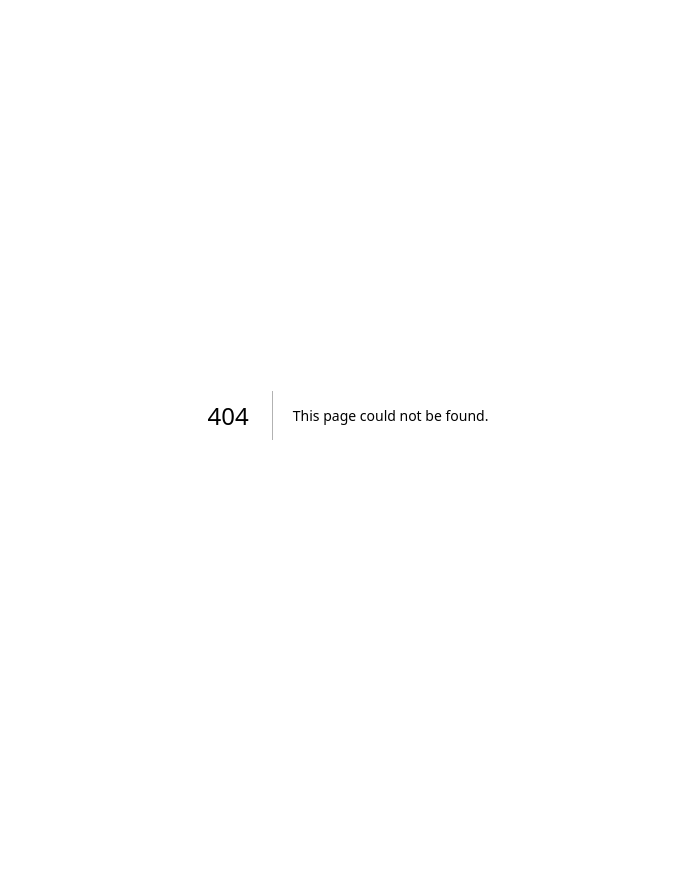
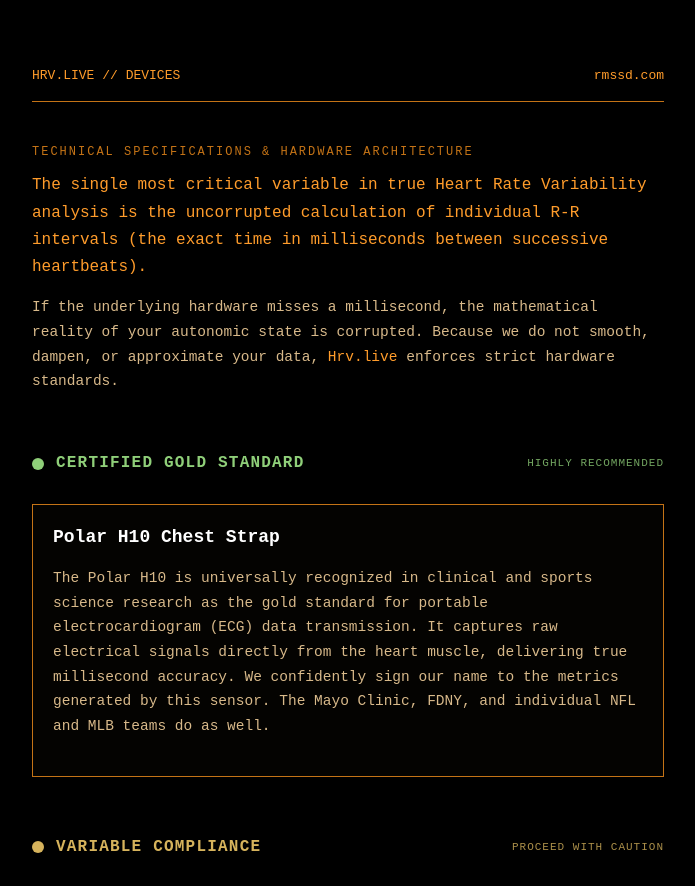
Before and after one commit to hetviprajapati/hrv-live, a Next.js app: page /beta/devices in a window 1280 px wide. Before the commit this address had no page. Shown: the top 886 px of the page, without its empty margins (292-987 px from the left). Before the commit the page ends 830 px from the top, so only its background shows below. Built offline with nearby package versions, Linux system fonts and the light colour scheme.

Commit message:
Added device page

```diff
--- /dev/null
+++ b/src/app/beta/devices/devices.css
@@ -0,0 +1,328 @@
+.device-page {
+  min-height: 100vh;
+  background: var(--bg);
+  color: var(--orange);
+  font-family: 'Courier New', monospace;
+  line-height: 1.7;
+}
+
+.device-page *,
+.device-page *::before,
+.device-page *::after {
+  box-sizing: border-box;
+}
+
+.device-wrap {
+  max-width: 680px;
+  margin: 0 auto;
+  padding: 50px 24px 100px;
+}
+
+/* Header */
+
+.device-header {
+  display: flex;
+  justify-content: space-between;
+  align-items: center;
+  gap: 20px;
+
+  font-size: 13px;
+
+  border-bottom: 1px solid var(--dim-orange);
+
+  padding-bottom: 14px;
+  margin-bottom: 40px;
+}
+
+.device-header a {
+  color: var(--orange);
+  text-decoration: none;
+}
+
+p a {
+  color: var(--orange);
+  text-decoration: none;
+  &:hover {
+    text-decoration: underline;
+  }
+}
+
+.device-header a:hover {
+  text-decoration: underline;
+}
+
+/* Kicker */
+
+.device-kicker {
+  color: var(--dim-orange);
+  font-size: 12px;
+  letter-spacing: 2px;
+  text-transform: uppercase;
+  margin-bottom: 10px;
+}
+
+/* Typography */
+
+.device-page h1 {
+  font-size: 26px;
+  color: #fff;
+
+  margin: 0 0 24px;
+
+  line-height: 1.35;
+  font-weight: 700;
+}
+
+.device-page p {
+  margin: 0 0 14px;
+
+  color: #d8b98a;
+  font-size: 14.5px;
+}
+
+.device-page p.device-lede {
+  color: var(--orange);
+  font-size: 16px;
+}
+
+/* Device sections */
+
+.device-section {
+  margin-top: 42px;
+}
+
+/* Status */
+
+/* Status banner */
+
+.device-status {
+  display: flex;
+  align-items: center;
+  gap: 12px;
+
+  min-height: 56px;
+
+  margin-bottom: 12px;
+
+  font-size: 16px;
+  font-weight: 700;
+  letter-spacing: 1.2px;
+  text-transform: uppercase;
+}
+
+.device-status-dot {
+  width: 12px;
+  height: 12px;
+
+  flex: 0 0 12px;
+
+  border-radius: 50%;
+}
+
+.device-status-gold {
+  color: #8fcf79;
+}
+
+.device-status-gold .device-status-dot {
+  background: #8fcf79;
+}
+
+.device-status-variable {
+  color: #d6b35c;
+}
+
+.device-status-variable .device-status-dot {
+  background: #d6b35c;
+}
+
+.device-status-danger {
+  color: #c96a55;
+}
+
+.device-status-danger .device-status-dot {
+  background: #c96a55;
+}
+
+.device-status-note {
+  margin-left: auto;
+
+  color: inherit;
+
+  font-size: 11px;
+  font-weight: 400;
+  letter-spacing: 1px;
+
+  opacity: 0.8;
+}
+
+/* Device card */
+
+.device-card {
+  border: 1px solid var(--dim-orange);
+
+  padding: 20px 20px 18px;
+
+  background: rgba(255, 174, 92, 0.015);
+}
+
+.device-card h2 {
+  color: #fff;
+
+  font-size: 18px;
+
+  margin: 0 0 16px;
+
+  line-height: 1.4;
+
+  font-weight: 700;
+}
+
+.device-card p {
+  margin-bottom: 14px;
+}
+
+.device-card p:last-of-type {
+  margin-bottom: 20px;
+}
+
+/* Technical metadata */
+
+.device-card-meta {
+  display: flex;
+  justify-content: space-between;
+  align-items: baseline;
+  gap: 20px;
+
+  padding: 9px 0;
+
+  border-top: 1px solid #3a2a10;
+
+  font-size: 12px;
+}
+
+.device-card-meta span {
+  color: var(--dim-orange);
+  text-transform: uppercase;
+  letter-spacing: 1px;
+}
+
+.device-card-meta strong {
+  color: #d8b98a;
+  font-weight: normal;
+  text-align: right;
+}
+
+/* Closing statement */
+
+.device-signoff {
+  margin-top: 44px;
+
+  padding-top: 20px;
+
+  font-size: 13.5px;
+}
+
+.device-signoff p {
+  color: var(--dim-orange);
+  margin-bottom: 8px;
+}
+
+.device-signoff p:last-child {
+  margin-bottom: 0;
+}
+
+/* Return */
+
+.return-link {
+  margin-top: 36px;
+
+  color: var(--orange);
+
+  font-size: 13px;
+}
+
+.return-link-button {
+  background: none;
+  border: none;
+
+  padding: 0;
+  margin: 0;
+
+  color: inherit;
+
+  font: inherit;
+
+  cursor: pointer;
+}
+
+.return-link-button:hover {
+  text-decoration: underline;
+}
+
+/* Mobile */
+
+@media (max-width: 600px) {
+  .device-wrap {
+    padding: 30px 18px 70px;
+  }
+
+  .device-header {
+    font-size: 12px;
+    gap: 15px;
+  }
+
+  .device-kicker {
+    font-size: 11px;
+    letter-spacing: 1.5px;
+  }
+
+  .device-page h1 {
+    font-size: 23px;
+  }
+
+  .device-page p.device-lede {
+    font-size: 15px;
+  }
+
+  .device-section {
+    margin-top: 34px;
+  }
+
+  .device-status {
+    min-height: 54px;
+    font-size: 14px;
+    letter-spacing: 0.8px;
+  }
+
+  .device-status-dot {
+    width: 10px;
+    height: 10px;
+    flex-basis: 10px;
+  }
+
+  .device-status-note {
+    margin-left: auto;
+    font-size: 9px;
+  }
+
+  .device-card {
+    padding: 17px 16px 15px;
+  }
+
+  .device-card h2 {
+    font-size: 16px;
+  }
+
+  .device-card-meta {
+    gap: 12px;
+    font-size: 11px;
+  }
+
+  .device-card-meta span {
+    font-size: 9px;
+  }
+
+  .device-signoff {
+    margin-top: 36px;
+  }
+}
--- /dev/null
+++ b/src/app/beta/devices/page.tsx
@@ -0,0 +1,113 @@
+'use client';
+
+import './devices.css';
+import { useRouter } from 'next/navigation';
+
+export default function DevicePage() {
+  const router = useRouter();
+
+  return (
+    <main className="device-page">
+      <div className="device-wrap">
+        <header className="device-header">
+          <div>
+            <a href="https://hrv.live" target="_blank" rel="noopener noreferrer">
+              HRV.LIVE
+            </a>{' '}
+            // DEVICES
+          </div>
+
+          <div>
+            <a href="https://rmssd.com" target="_blank" rel="noopener noreferrer">
+              rmssd.com
+            </a>
+          </div>
+        </header>
+
+        <div className="device-kicker">Technical Specifications &amp; Hardware Architecture</div>
+
+        <p className="device-lede">
+          The single most critical variable in true Heart Rate Variability analysis is the uncorrupted calculation of individual R-R
+          intervals (the exact time in milliseconds between successive heartbeats).
+        </p>
+
+        <p>
+          If the underlying hardware misses a millisecond, the mathematical reality of your autonomic state is corrupted. Because we do not
+          smooth, dampen, or approximate your data,{' '}
+          <a href="https://hrv.live/" target="_blank" rel="noopener noreferrer" className="device-inline-link">
+            Hrv.live
+          </a>{' '}
+          enforces strict hardware standards.
+        </p>
+
+        <section className="device-section">
+          <div className="device-status device-status-gold">
+            <span className="device-status-dot" />
+            <span>Certified Gold Standard</span>
+            <span className="device-status-note">Highly Recommended</span>
+          </div>
+
+          <div className="device-card">
+            <h2>Polar H10 Chest Strap</h2>
+
+            <p>
+              The Polar H10 is universally recognized in clinical and sports science research as the gold standard for portable
+              electrocardiogram (ECG) data transmission. It captures raw electrical signals directly from the heart muscle, delivering true
+              millisecond accuracy. We confidently sign our name to the metrics generated by this sensor. The Mayo Clinic, FDNY, and
+              individual NFL and MLB teams do as well.
+            </p>
+          </div>
+        </section>
+
+        <section className="device-section">
+          <div className="device-status device-status-variable">
+            <span className="device-status-dot" />
+            <span>Variable Compliance</span>
+            <span className="device-status-note">Proceed with Caution</span>
+          </div>
+
+          <div className="device-card">
+            <h2>Garmin / Wahoo ECG Chest Straps</h2>
+
+            <p>
+              While these secondary chest monitors utilize identical electrical tracking principles to measure R-R intervals and may
+              interface with our Web Bluetooth API, variations in manufacturer firmware mean we cannot explicitly guarantee uncompromised
+              data fidelity over long testing blocks.
+            </p>
+          </div>
+        </section>
+
+        <section className="device-section">
+          <div className="device-status device-status-danger">
+            <span className="device-status-dot" />
+            <span>Non-Compliant</span>
+            <span className="device-status-note">Strictly Incompatible</span>
+          </div>
+
+          <div className="device-card">
+            <h2>Apple Watch, Whoop, Oura, Fitbit</h2>
+
+            <p>
+              These devices will not work with our live engine. Consumer wristbands and smart rings do not measure the electrical activity
+              of the heart. Instead, they use optical sensors (Photoplethysmography, or PPG) to guess heart activity based on blood volume
+              changes under the skin.
+            </p>
+
+            <p>
+              While optical tracking is fine for estimating historical averages while you sleep, it is fundamentally incapable of capturing
+              the immediate, raw millisecond fluctuations required for live, time-domain biofeedback.
+            </p>
+          </div>
+        </section>
+
+        <div className="return-link">
+          RETURN TO{' '}
+          <button type="button" onClick={() => router.push('/beta')} className="return-link-button">
+            HRV.LIVE
+          </button>{' '}
+          DASHBOARD
+        </div>
+      </div>
+    </main>
+  );
+}
```
Also changed, not shown: src/app/beta/beta.css (+16 -0 lines), src/app/beta/page.tsx (+15 -1 lines).
